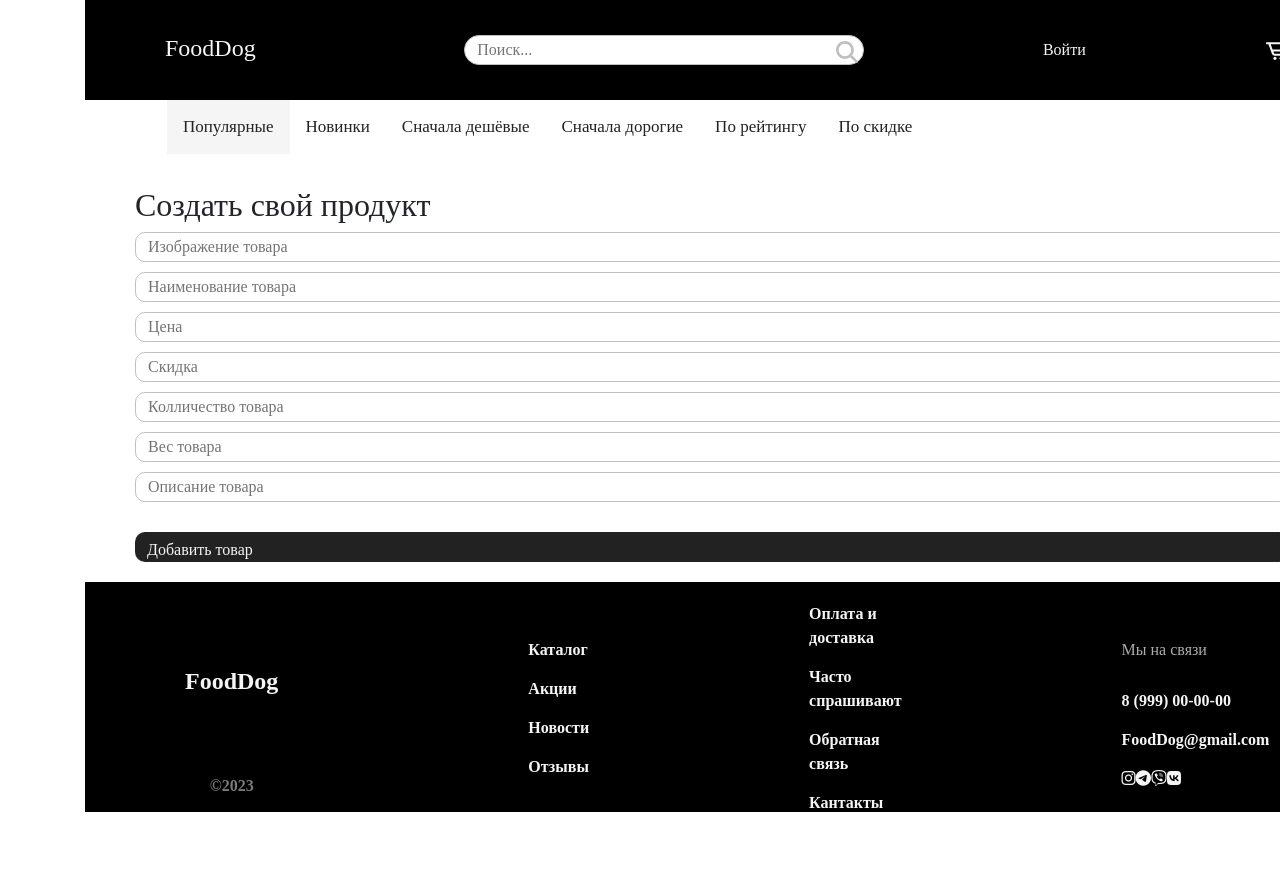
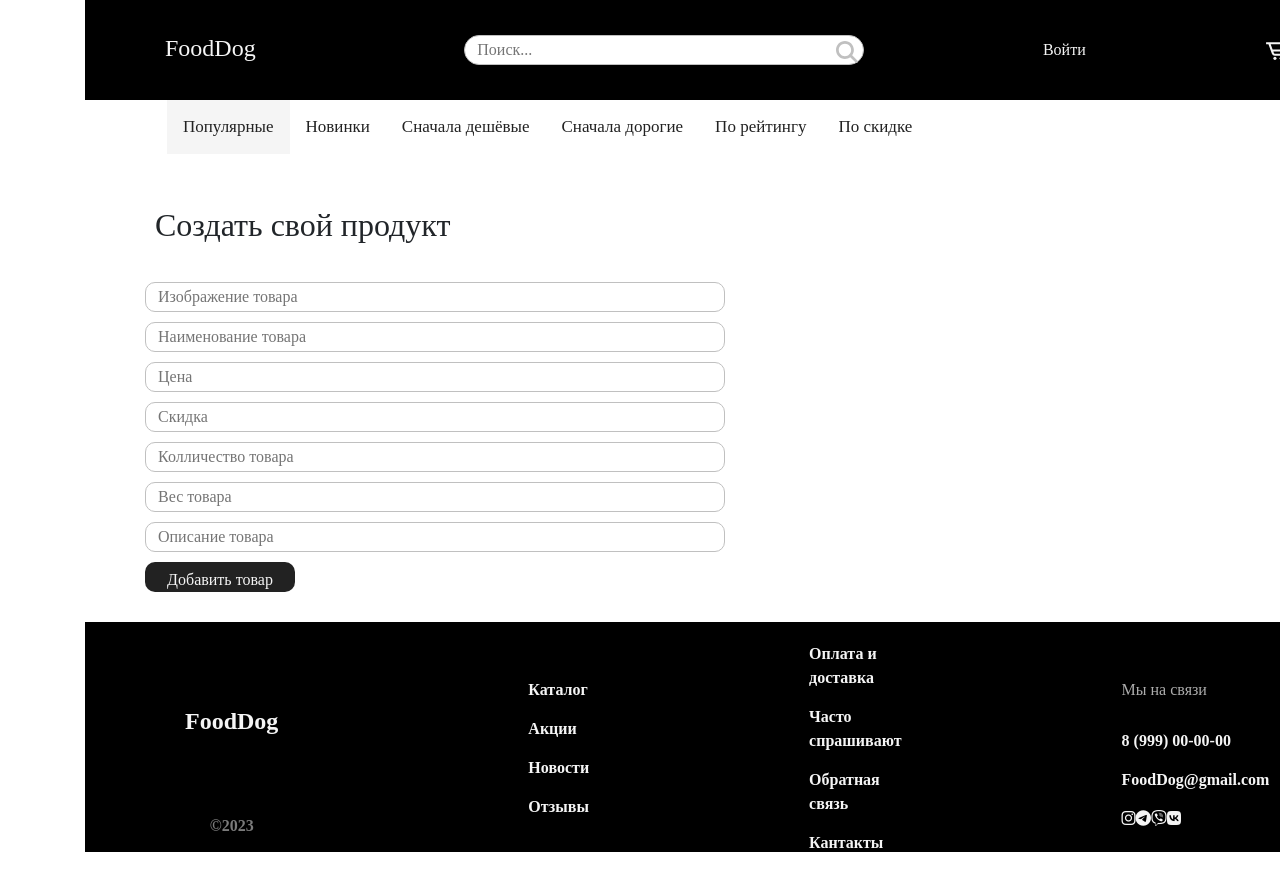
Before and after one commit to NinaSher/dog-food, a React (Create React App) app: page /new in a window 1280 px wide. Shown: the top 890 px of the page. Before the commit the page ends 850 px from the top, so only its background shows below. Built offline with nearby package versions, Linux system fonts and the light colour scheme.

Commit message:
newProduct

```diff
--- a/src/Api.js
+++ b/src/Api.js
@@ -59,7 +59,7 @@ class Api {
 		}).then((res) => res.json())))
 	}
 
-	async addProductRequest(body) {
+	/*async addProductRequest(body) {
 		console.log(body)
 		const response = await fetch(`${this.path}/products`, {
 			method: 'POST',
@@ -71,8 +71,20 @@ class Api {
 		})
 		console.log(response.json())
 		return response.json()
+	}*/
+	addProductRequest(body) {
+		console.log(body)
+		const response =  fetch(`${this.path}/products`, {
+			method: 'POST',
+			headers: {
+				'Content-Type': 'application/json',
+				authorization: `Bearer ${this.token} `,
+			},
+			body: JSON.stringify(body),
+		})
+		console.log(response.json())
+		return response.json()
 	}
-
 
 	delProduct(id) {
 		return fetch(`${this.path}/products/${id}`, {
--- a/src/App.jsx
+++ b/src/App.jsx
@@ -110,7 +110,7 @@ const App = () => {
 						<Route path="/profile" element={<Profile setUser={setUser} user={user} />} />
 						<Route path="/catalog/:id" element={<Product api={api}/>} />
 						<Route path="/order" element={<Cart api={api} />}/>
-						<Route path="/new"element={<NewProductForm />}/>
+						<Route path="/new"element={<NewProductForm api={api}/>}/>
 
 					</Routes>
 				</main>
--- a/src/components/Header/Header.jsx
+++ b/src/components/Header/Header.jsx
@@ -4,7 +4,7 @@ import { Link } from "react-router-dom";
 import  Search from "../Search/Search";
 import { CartBlock } from "../CartBlock/CartBlock";
 import {PlusCircle} from "react-bootstrap-icons";
-
+import {Heart}  from "react-bootstrap-icons";
 
 export default ({user, setUser, goods, searchGoods, setModalActive, PATH}) => {
 
@@ -23,6 +23,7 @@ export default ({user, setUser, goods, searchGoods, setModalActive, PATH}) => {
 			<Search data={goods} searchGoods={searchGoods} />
 
 			<nav className="menu">
+				{user && <Link to='/favorites'><Heart/></Link>}
 				{user && <Link to='/new'><PlusCircle/></Link>}
 				{user && <Link to="/profile">{user}</Link>}
 				{!user && <a href="#" onClick={logIn}>Войти</a>}
--- a/src/pages/NewProductForm/NewProductForm.jsx
+++ b/src/pages/NewProductForm/NewProductForm.jsx
@@ -3,7 +3,7 @@ import { ErrorMessage, Field, Form, Formik, } from "formik";
 import { useNavigate } from "react-router";
 import * as Yup from "yup";
 import { queryClient } from '../../index.js'
-
+import  './style.css';
 
 export const NEWPRODUCT_KEY=['NEWPRODUCT_KEY']
 
@@ -30,6 +30,7 @@ export function NewProductForm({api}) {
 
 return (
 	<>
+	<div className="container__form">
 		<h2>Создать свой продукт</h2>
 		<Formik
 			initialValues={{
@@ -84,9 +85,10 @@ return (
 				<ErrorMessage  component='span' name="wight" className="error" />
 				<Field name="description" placeholder="Описание товара" type="text" />
 				<ErrorMessage component="span" name="description" className="error" />
-				<button type="submit" className="btn btn-primary">Добавить товар</button>
+				<button type="submit" className="btn">Добавить товар</button>
 			</Form>
 		</Formik>
+		</div>
 	</>
 )
 	}
--- /dev/null
+++ b/src/pages/NewProductForm/style.css
@@ -0,0 +1,21 @@
+.container__form{
+	display: block;
+	justify-content: center;
+	width: 800px;
+	border:0;
+
+}
+.btn {
+	width: 150px;
+	height: 50px;
+	padding-bottom: 20px;
+
+}
+.addproduct{
+	width: 600px;
+	padding:10px;
+
+}
+h2{
+	padding: 20px;
+}
--- a/src/pages/Product/Product.jsx
+++ b/src/pages/Product/Product.jsx
@@ -40,7 +40,7 @@ export function Product({ api }) {
 		)
 	}
 
-	const addItemCartHandler = (price, discount, pictures, stock, name) => {
+	const addItemCartHandler = (price, discount, pictures, stock, name,) => {
 		const item = {
 			id,
 			price,
@@ -48,6 +48,7 @@ export function Product({ api }) {
 			pictures,
 			name,
 			stock,
+
 		}
 		dispatch(addItem(item))
 	}
@@ -67,20 +68,22 @@ export function Product({ api }) {
 				<img className="img" src={data.pictures} alt="изображение" />
 				<div className="product__item">
 				<h2>{data.name}</h2>
+
 				<p>{data.description}</p>
 				<p>
 					{data.price}
-					{' '}
+					{' '}₽
 				</p>
-				<p>{data.description}</p>
+				<p>{data.discount}₽</p>
 			</div>
-			<div className="product__button">
+
+
+		</div>
+		<hr/>
+		<div className="product__button">
 				<button className="btn" type="button" onClick={() => addItemCartHandler(data.price, data.discount, data.pictures, data.stock, data.name)}>В корзину</button>
 				<button className="btn" type="button" onClick={changeFavoriteHandler}>В избраное</button>
-				<button type="submit" className="btn btn-primary">Удалить товар</button>
 			</div>
-		</div>
-		<hr/>
 		</div>
 		<br/>
 
--- a/src/pages/Product/product.css
+++ b/src/pages/Product/product.css
@@ -23,6 +23,7 @@
 	gap: 20px;
 	justify-content: flex-end;
 
+
 }
 h4 {
 	margin: 0;
--- a/src/pages/Profile/Profile.jsx
+++ b/src/pages/Profile/Profile.jsx
@@ -15,7 +15,7 @@ export default ({ setUser, user }) => {
 
 	return (
 		<>
-			<Link className="btn" to="/catalog">Вернуться в каталог</Link>
+			<Link className="btn btn__profile" to="/catalog">Вернуться в каталог</Link>
 			<br/>
 			<h1>Личный кабинет</h1>
 			<p>Привет, {user}</p>
@@ -25,7 +25,7 @@ export default ({ setUser, user }) => {
 						<p>Обо мне: {user.about}</p>
 						<p>Почта: {user.email}</p>
 						<Link to="edit">
-							<button className="btn" type="button">Изменить профиль</button>
+							<button className="btn btn__profile" type="button">Изменить профиль</button>
 						</Link>
 					</div>
 				</div>
--- a/src/pages/Profile/profile.css
+++ b/src/pages/Profile/profile.css
@@ -11,11 +11,13 @@
   gap: 10px;
   margin-top: 20px;
 }
-.btn{
-	display: flex;
-	flex-direction: column;
-	align-items: auto;
-	margin-top: 20px;
+.btn__profile{
+	border-radius: 15px;
+	color: black;
+	border: none;
+	padding: 5px;
+	cursor: pointer;
+
 }
 .img{
 	height: 200px;
```
